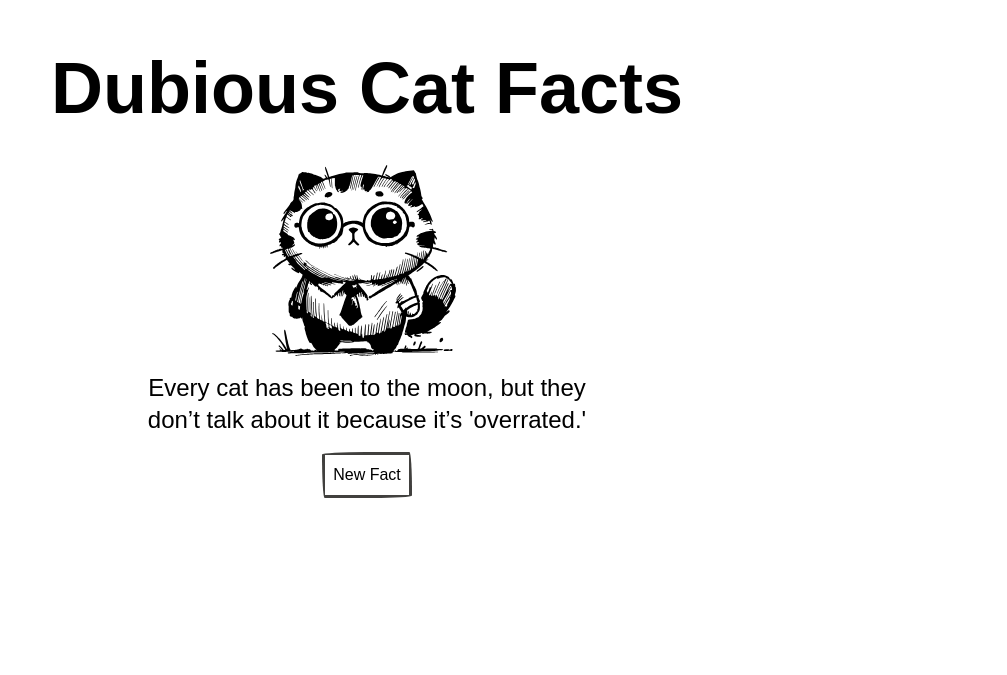
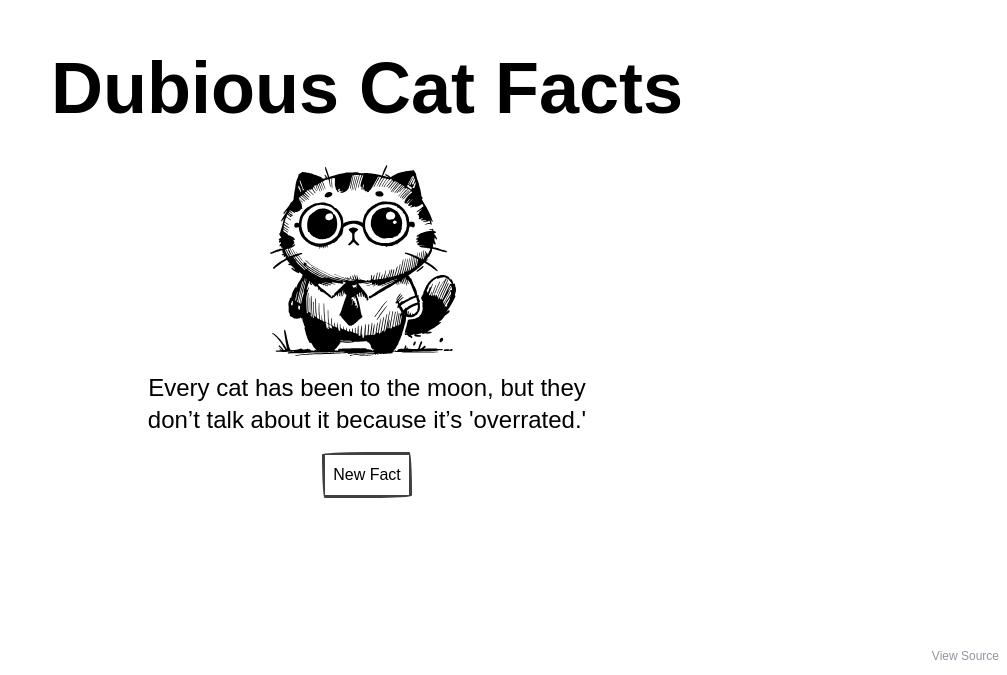
Before and after one commit to andrewshell/dubiouscatfacts, a Next.js app: page / in a window 1280 px wide. Shown: the part 125-800 px from the top of the page, without its empty margins (273-1280 px from the left). Built offline with nearby package versions, Linux system fonts and the light colour scheme; a web font is replaced by a local one.

Commit message:
Add view source link

```diff
--- a/app/page.tsx
+++ b/app/page.tsx
@@ -5,6 +5,14 @@ export default function Home() {
     <main className="flex min-h-screen flex-col items-center justify-center p-4">
       <h1 className="text-7xl text-center font-bold mb-8">Dubious Cat Facts</h1>
       <CatFactDisplay />
+      <footer className="fixed bottom-2 right-2">
+        <a
+          href="https://github.com/andrewshell/dubiouscatfacts"
+          target="_blank"
+          rel="noopener noreferrer"
+          className="text-xs text-gray-500 hover:text-gray-700 transition-opacity opacity-75 hover:opacity-100"
+        >View Source</a>
+      </footer>
     </main>
   )
 }
```
